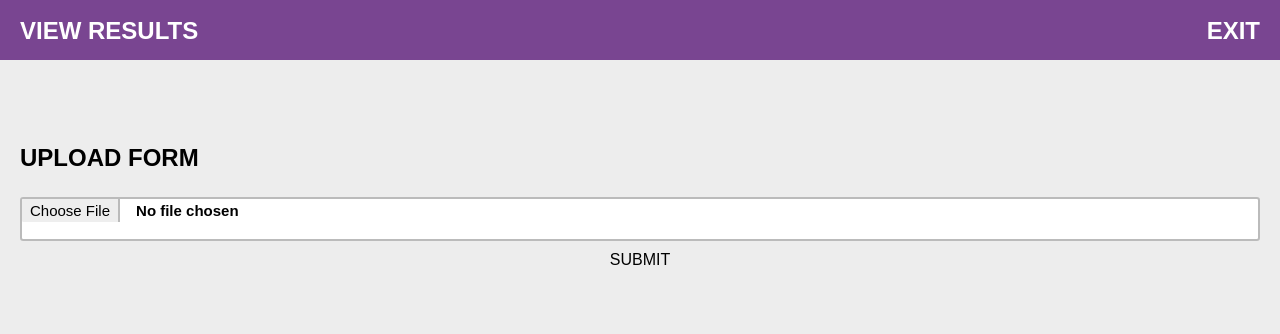
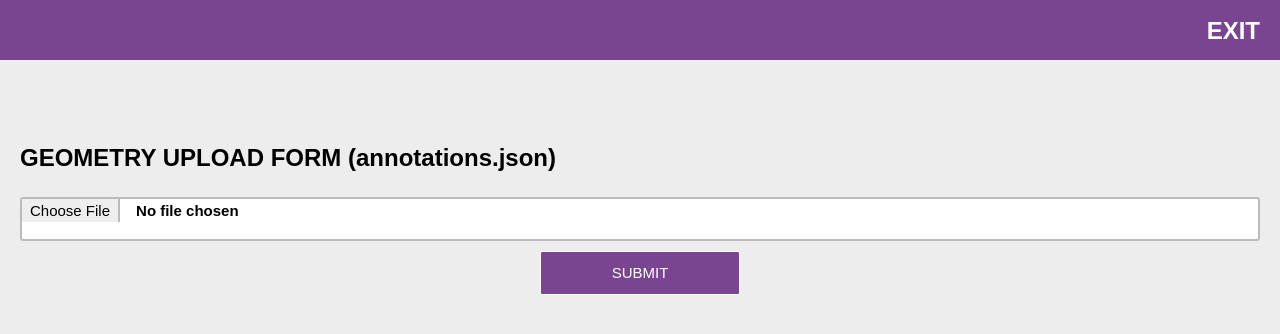
Before and after one commit to danilaplee/geometry-engine, a React (Create React App) app in the folder front/: page /upload in a window 1280 px wide. Shown: the top 334 px of the page. Built offline with nearby package versions, Linux system fonts and the light colour scheme.

Commit message:
feat: cleaner ui

```diff
--- a/front/package.json
+++ b/front/package.json
@@ -26,6 +26,7 @@
   "scripts": {
     "start": "react-scripts start",
     "build": "react-scripts build",
+    "deploy": "npm run build && gcloud app deploy --project geometry-lab",
     "test": "react-scripts test",
     "eject": "react-scripts eject"
   },
--- a/front/src/App.css
+++ b/front/src/App.css
@@ -35,6 +35,9 @@
   to {
     transform: rotate(360deg);
   }
+}
+.rdt_TableHeadRow {
+  font-weight: 600;
 }
 /* Note: This CSS will style all instances of
    <input type=file /> controls in your website. */
--- a/front/src/components/GEButton.tsx
+++ b/front/src/components/GEButton.tsx
@@ -6,7 +6,7 @@ export interface GEButtonProps {
 }
 
 const GEButton = styled.div<GEButtonProps>`
-  display: in[line-flex;
+    display: inline-flex;
     -webkit-box-align: center;
     align-items: center;
     -webkit-box-pack: center;
@@ -23,7 +23,7 @@ const GEButton = styled.div<GEButtonProps>`
     font-family: inherit;
     text-decoration: none;
     cursor:pointer;
-  min-width:200px;]
+    min-width:200px;
 `
 
 export default GEButton
--- a/front/src/views/GEUploadForm.tsx
+++ b/front/src/views/GEUploadForm.tsx
@@ -17,6 +17,7 @@ import GEFormSection from '../components/GEFormSection'
 const FileUploadURL = process.env.FILE_UPLOAD_URL
 || "https://europe-west2-geometry-lab.cloudfunctions.net/geometry-lab-dev-processPolygonPayload"
 
+const annotationsLink = "https://raw.githubusercontent.com/danilaplee/geometry-engine/main/annotations.json"
 function GEUploadForm() {
   const navigate = useNavigate()
   const GETextArea = styled.textarea`
@@ -60,7 +61,6 @@ function GEUploadForm() {
       console.info('==== file uploaded ====', j)
       window.localStorage.setItem("jData", JSON.stringify(j))
       navigate("/viewer")
-      // setIsLoading(false)
     })
 
     return null
@@ -74,16 +74,17 @@ function GEUploadForm() {
           EXIT
           </GETitle>
         </Link>
-        <Link to="/viewer">
-          <GETitle color="white">
-          VIEW RESULTS
-          </GETitle>
-        </Link>
       </GEMenu>
 
       <GEInnerContainer>
         <GETitle text-align="left">
-          UPLOAD FORM
+          GEOMETRY UPLOAD FORM (<a
+            href={annotationsLink}
+            download
+            target="_blank"
+            >
+              annotations.json
+          </a>)
         </GETitle>
 
         <GEFormSection>
--- a/front/src/views/GEViewer.tsx
+++ b/front/src/views/GEViewer.tsx
@@ -34,7 +34,6 @@ function GEViewer() {
   	return (
   		<div>
   			<GEMenu>
-
 					<Link to="/">
 	  				<GETitle
 	  					color="white"
@@ -46,7 +45,6 @@ function GEViewer() {
 	  					color="white"
 	  				> UPLOAD FILE </GETitle>
 					</Link>
-
   			</GEMenu>
   			<GEInnerContainer>
 					<GETitle text-align="left">
```
Lines whose indentation alone changed are shown as unchanged.
